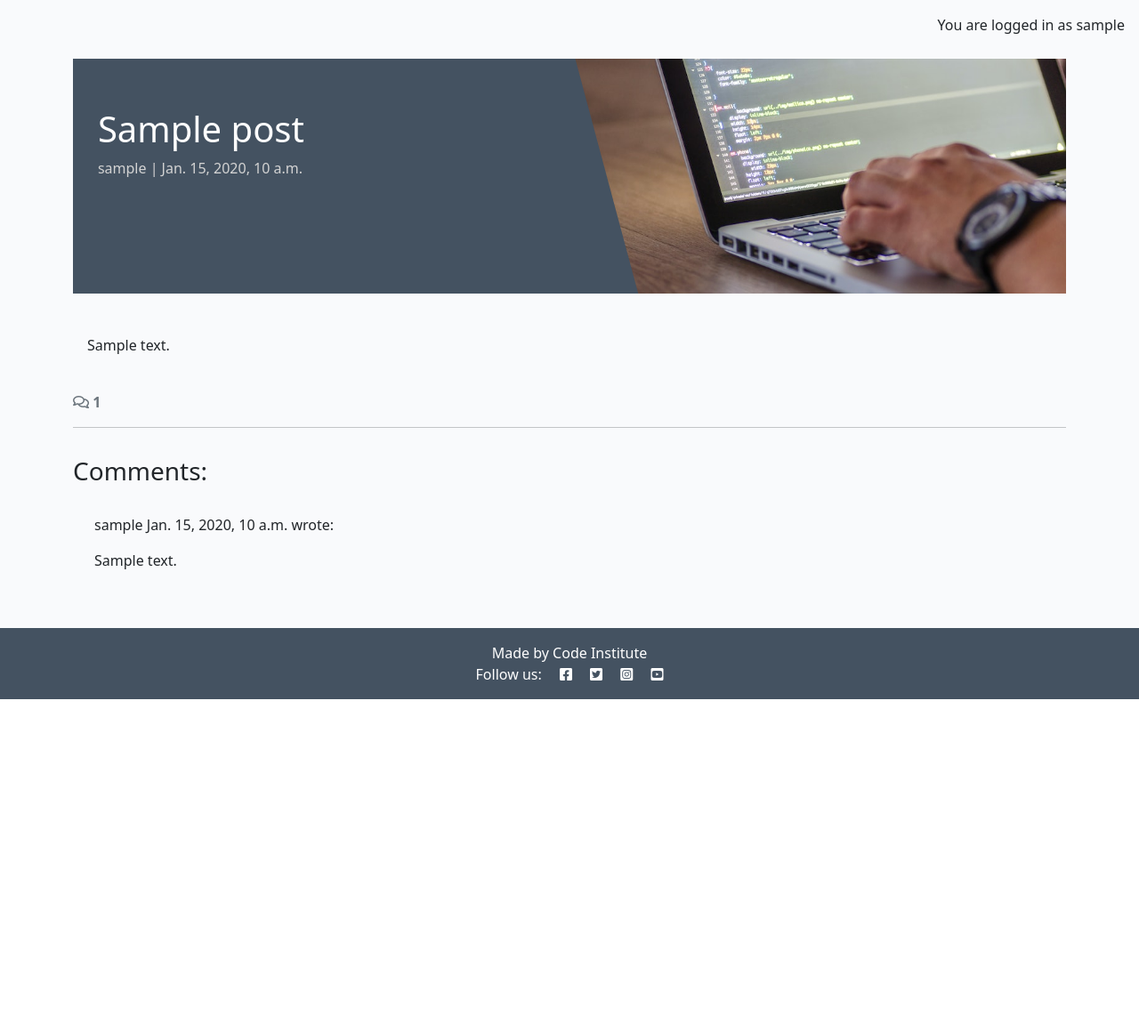
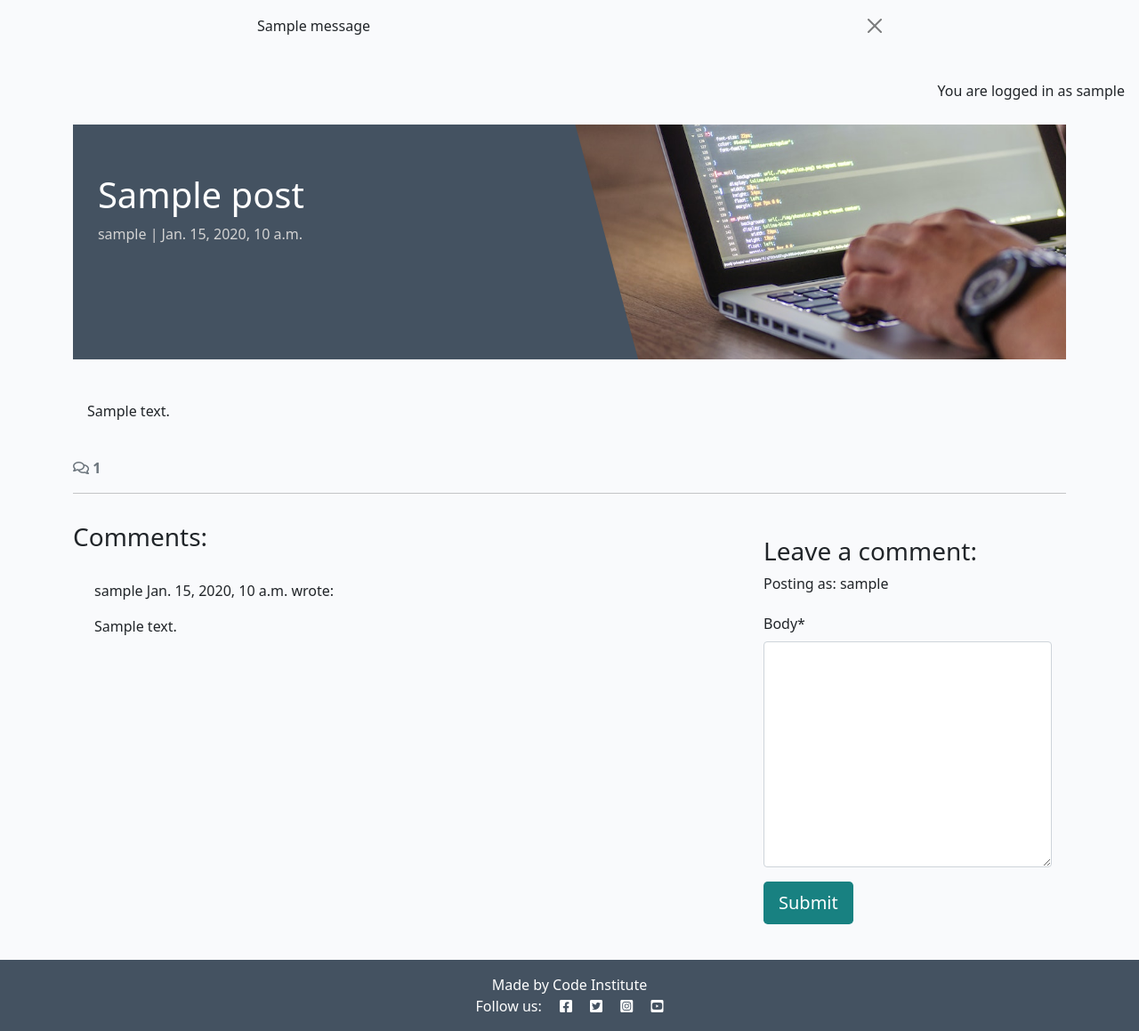
Before and after one commit to ruairikeane11/djangoblog, a Django app: a page that uses templates/base.html in a window 1280 px wide. Shown: the part 60-1219 px from the top of the page at 89% size. Before the commit the page ends 846 px from the top, so only its background shows below. Run offline with Django 4.2, Linux system fonts and the light colour scheme; a user stored in the database is signed in; tables that the repository leaves empty hold one stand-in row (values such as "Sample post"); one stand-in notice (Sample message) is shown; some libraries are stand-ins or nearby versions.

Commit message:
Add to comment section

```diff
--- /dev/null
+++ b/blog/forms.py
@@ -0,0 +1,8 @@
+from .models import Comment
+from django import forms
+
+
+class CommentForm(forms.ModelForm):
+    class Meta:
+        model = Comment
+        fields = ('body',)
--- a/blog/templates/blog/post_detail.html
+++ b/blog/templates/blog/post_detail.html
@@ -1,5 +1,6 @@
 {% extends 'base.html' %} {% block content %}
 {% load static %}
+{% load crispy_forms_tags %}
 
 <div class="masthead">
     <div class="container">
@@ -69,6 +70,23 @@
                 {% endfor %}
             </div>
         </div>
+        <!-- Creating New Comments -->
+        <div class="col-md-4 card mb-4 mt-3">
+            <div class="card-body">
+                {% if user.is_authenticated %}
+                <h3>Leave a comment:</h3>
+                <p>Posting as: {{ user.username }}</p>
+                <form id="commentForm" method="post" style="margin-top: 1.3em;">
+                    {{ comment_form | crispy }}
+                    {% csrf_token %}
+                    <button id="submitButton" type="submit" class="btn btn-signup btn-lg">Submit</button>
+                </form>
+                {% else %}
+                <p>Log in to leave a comment</p>
+                {% endif %}
+            </div>
+        </div>
+
     </div>
 </div>
 
--- a/blog/views.py
+++ b/blog/views.py
@@ -1,6 +1,9 @@
 from django.shortcuts import render, get_object_or_404
 from django.views import generic
+from django.contrib import messages
 from .models import Post
+from .forms import CommentForm
+
 
 
 # Create your views here.
@@ -18,12 +21,26 @@ def post_detail(request, slug):
     post = get_object_or_404(queryset, slug=slug)
     comments = post.comments.all().order_by("-created_on")
     comment_count = post.comments.filter(approved=True).count()
+    if request.method == "POST":
+        comment_form = CommentForm(data=request.POST)
+        if comment_form.is_valid():
+            comment = comment_form.save(commit=False)
+            comment.author = request.user
+            comment.post = post
+            comment.save()
+            messages.add_message(
+                request, messages.SUCCESS,
+                'Comment submitted and awaiting approval'
+                )
+
+    comment_form = CommentForm()
 
     return render(
         request,
         "blog/post_detail.html",
         {"post": post,
          "comments": comments,
-         "comment_count": comment_count
-         },
+         "comment_count": comment_count,
+         "comment_form": comment_form,
+        },
     )
--- a/codestar/settings.py
+++ b/codestar/settings.py
@@ -47,6 +47,8 @@ INSTALLED_APPS = [
     'allauth',
     'allauth.account',
     'allauth.socialaccount',
+    'crispy_forms',
+    'crispy_bootstrap5',
     'django_summernote',
     'blog',
     'about',
@@ -55,6 +57,9 @@ INSTALLED_APPS = [
 SITE_ID = 1
 LOGIN_REDIRECT_URL = '/'
 LOGOUT_REDIRECT_URL = '/'
+
+CRISPY_ALLOWED_PACKS = "bootstrap5"
+CRISPY_TEMPLATE_PACK = "bootstrap5"
 
 MIDDLEWARE = [
     'django.middleware.security.SecurityMiddleware',
--- a/requirements.txt
+++ b/requirements.txt
@@ -1,7 +1,9 @@
 asgiref==3.8.1
+crispy-bootstrap5==0.7
 dj-database-url==0.5.0
 Django==4.2.11
 django-allauth==0.57.2
+django-crispy-forms==2.1
 django-summernote==0.8.20.0
 gunicorn==20.1.0
 oauthlib==3.2.2
--- a/templates/base.html
+++ b/templates/base.html
@@ -75,6 +75,20 @@
             </div>
         </div>
     </nav>
+    <!-- displaying Django messages -->
+    <div class="container">
+        <div class="row">
+            <div class="col-md-8 offset-md-2">
+                {% for message in messages %}
+                <div class="alert {{ message.tags }} alert-dismissible
+          fade show" id="msg" role="alert">
+                    {{ message | safe }}
+                    <button type="button" class="btn-close" data-bs-dismiss="alert" aria-label="Close"></button>
+                </div>
+                {% endfor %}
+            </div>
+        </div>
+    </div>
 
     <main class="flex-shrink-0 main-bg">
 
```
